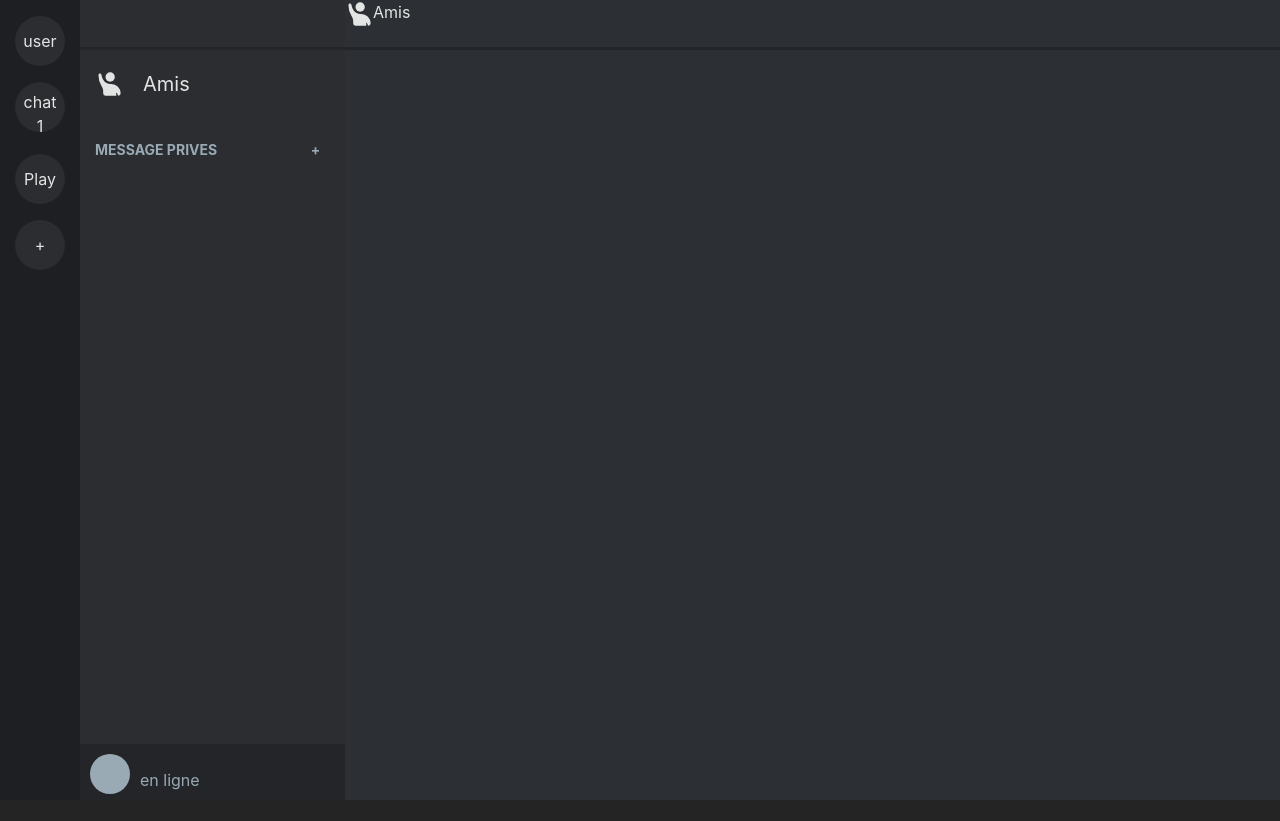
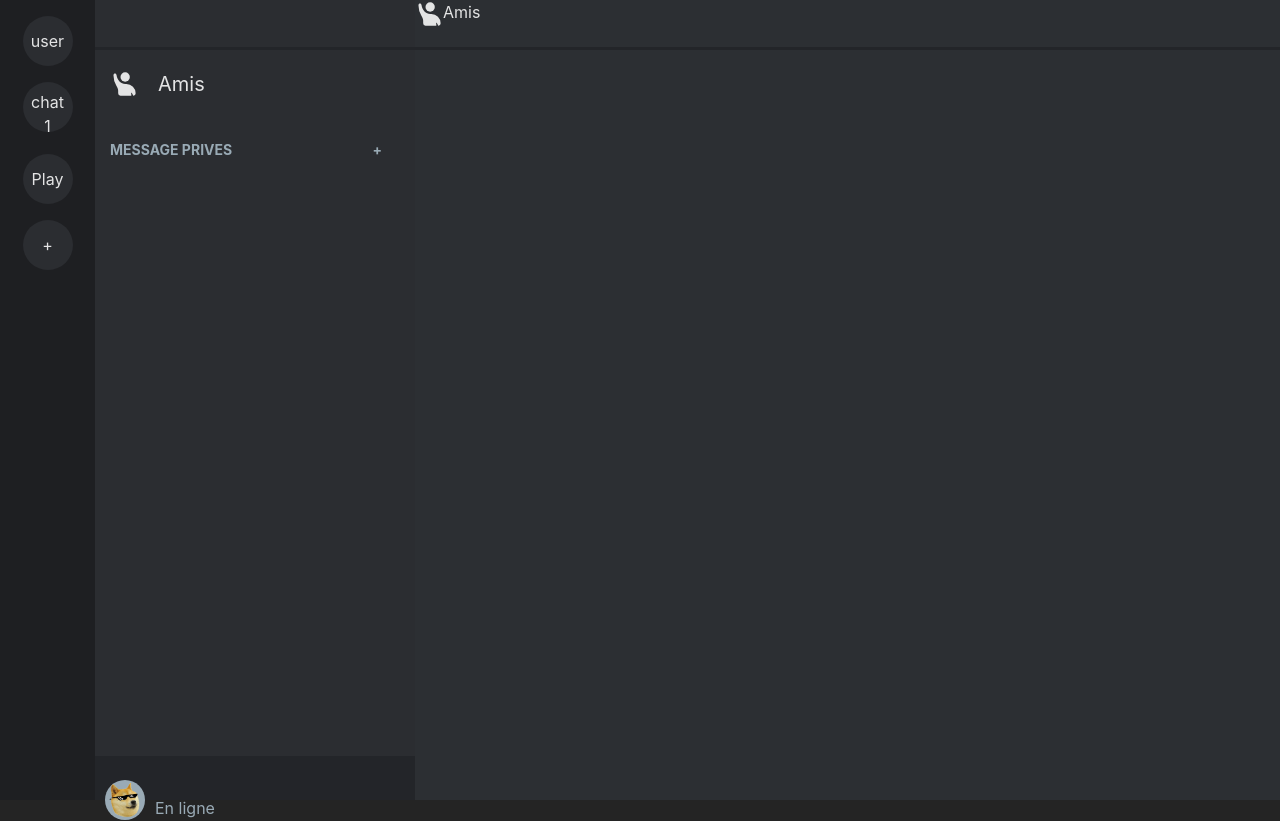
Before and after one commit to Standlc/transcendence, a React (Vite) app in the folder client/: page /home in a window 1280 px wide. Before the commit the page ends 800 px from the top, so only its background shows below. Built offline with nearby package versions, Linux system fonts and the light colour scheme.

Commit message:
merging main

```diff
--- a/client/src/App.css
+++ b/client/src/App.css
@@ -54,8 +54,8 @@ input:focus {
     height: 100vh;
 
     flex-direction: column;
-    width: 80px;
-    min-width: 80px;
+    width: 95px;
+    min-width: 95px;
 }
 
 .result-page {
@@ -75,16 +75,16 @@ input:focus {
     position: sticky;
     flex-direction: column;
     top: 0;
-    width: 265px;
-    min-width: 265px;
-    max-width: 265px;
+    width: 320px;
+    min-width: 320px;
+    max-width: 320px;
 }
 
 .user-chancolumn {
     display: flex;
     position: absolute;
     bottom: 0vh;
-    height: 7vh;
+    height: 5.5vh;
     width: 100%;
 }
 
--- a/client/src/components/ChanColumn.tsx
+++ b/client/src/components/ChanColumn.tsx
@@ -1,4 +1,5 @@
 import { LoginResponse } from "./RequireAuth/AuthProvider";
+import defaultAvatar from "./defaultAvatar.png";
 
 interface Props {
     loginResponse: LoginResponse | null;
@@ -37,12 +38,12 @@ export const ChanColumn: React.FC<Props> = ({ loginResponse }) => {
                 <div>MESSAGE PRIVES</div>
                 <span className="bloc text-right">+</span>
             </div>
-            <div className="bg-almost-black text-m bloc user-chancolumn">
-                <span className="avatar bg-greyple"> {loginResponse?.avatarUrl} </span>
-                <span> {loginResponse?.username} </span>
-                <span className="text-greyple bloc text-left">
-                    <br></br> en ligne
+            <div className="bg-almost-black text-m user-chancolumn">
+                <span className="avatar bg-greyple mt-6">
+                    <img src={defaultAvatar} alt="avatar" />
                 </span>
+                <span className=" font-bold mt-3"> {loginResponse?.username} </span>
+                <span className="text-greyple mt-10">En ligne</span>
             </div>
         </div>
     );
```
Also changed, not shown: client/public/friends.png (deleted), client/src/components/defaultAvatar.png (added).
